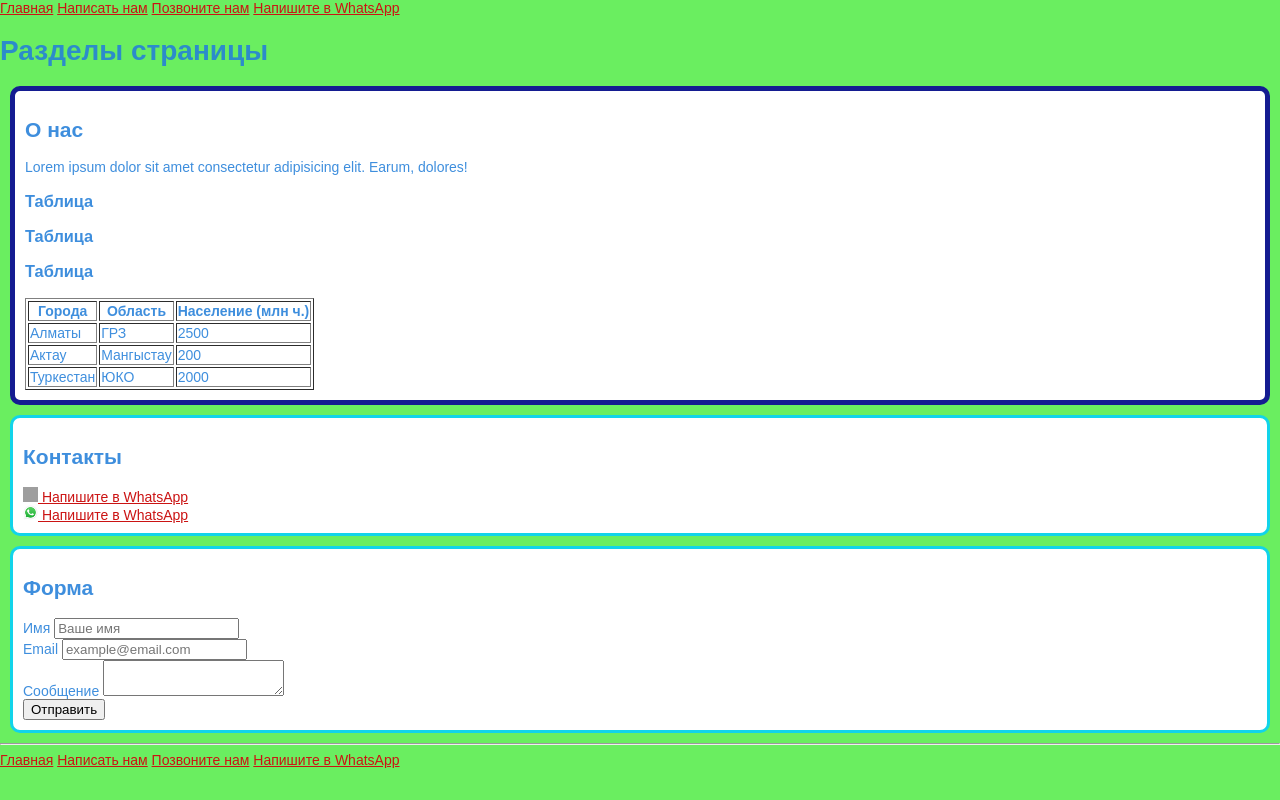
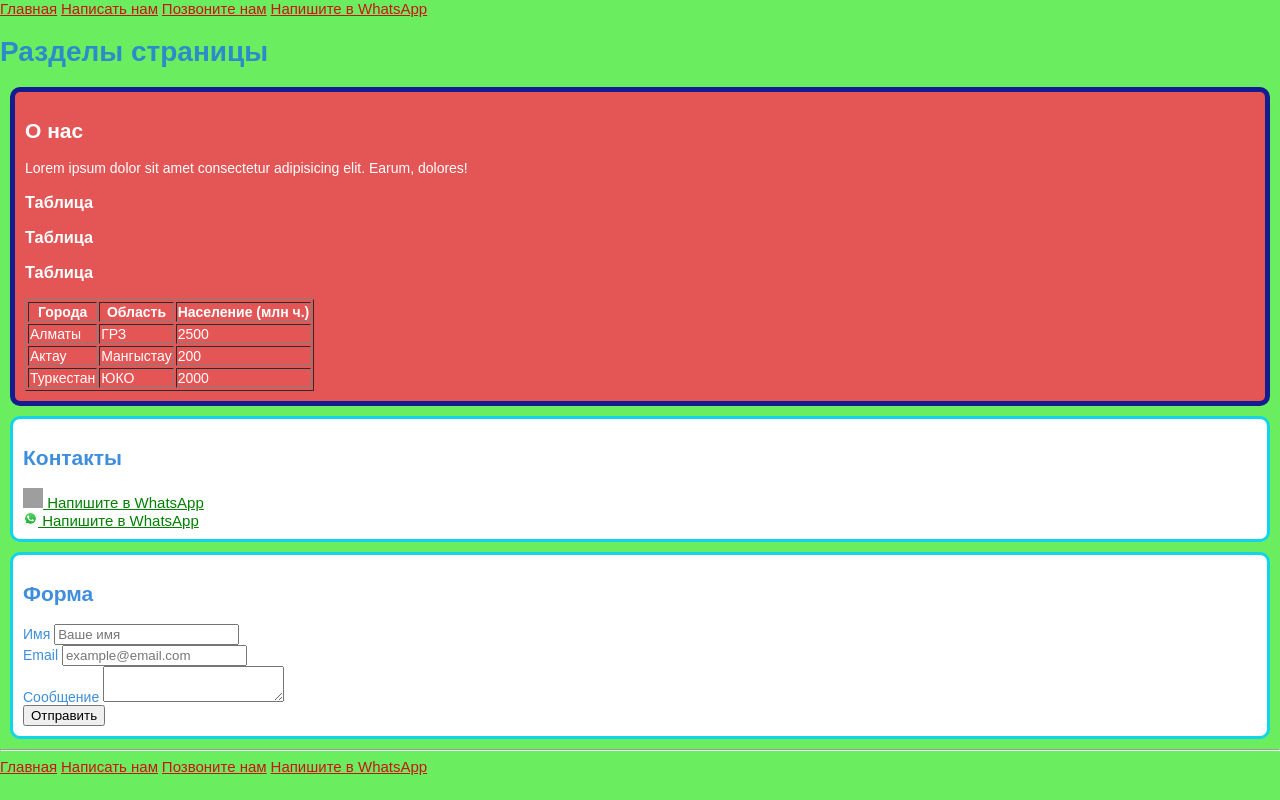
Before and after one commit to smartcastle2026/front, a plain HTML site: page lecture/sections-style.html in a window 1280 px wide. Drawn offline with Linux system fonts and the light colour scheme; grey boxes are pictures that could not be loaded.

Commit message:
обновили стили - классы

```diff
--- a/lecture/sections-style.html
+++ b/lecture/sections-style.html
@@ -13,6 +13,7 @@
 
       a {
         color: rgb(203, 19, 19);
+        font-size: 15px;
       }
 
       body {
@@ -33,6 +34,17 @@
 
       #about {
         border: 5px solid rgb(20, 28, 145);
+        background-color: rgb(228, 86, 86);
+        color: white;
+      }
+
+      .whatsapp-link {
+        color: green;
+      }
+
+      #whatsapp-logo {
+        height: 20px;
+        width: 20px;
       }
     </style>
   </head>
@@ -82,16 +94,17 @@
         </table>
       </section>
 
-      <section>
+      <section id="contacts">
         <h2>Контакты</h2>
-        <a href="http://wa.me/77771234567">
+        <a href="http://wa.me/77771234567" class="whatsapp-link">
           <img
             src="https://static.vecteezy.com/system/resources/thumbnails/073/542/153/small/transparent-and-white-whatsapp-logo-icon-vector.jpg"
+            id="whatsapp-logo"
           />
           Напишите в WhatsApp
         </a>
         <br />
-        <a href="http://wa.me/77771234567">
+        <a href="http://wa.me/77771234567" class="whatsapp-link">
           <img src="images/whatsapp.jpg" />
           Напишите в WhatsApp
         </a>
```
